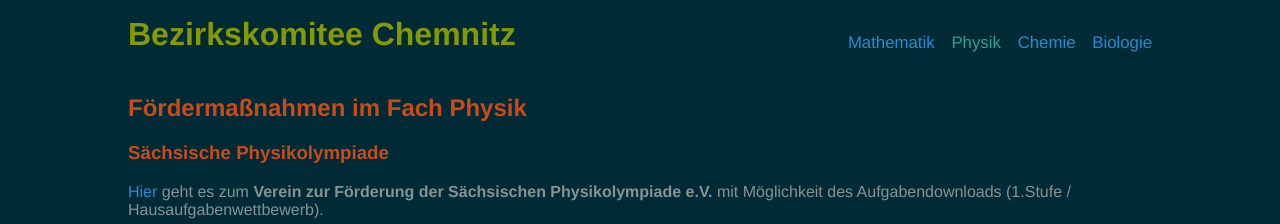
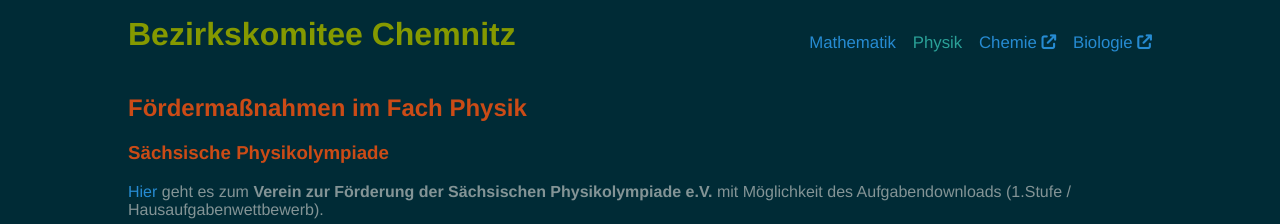
Before and after one commit to Bezirkskomitee-Chemnitz/Bezirkskomitee-Chemnitz.github.io, a Jekyll site: the page built from pages/physik/index.md, in a window 1280 px wide. Shown: the top 224 px of the page. Built offline with Jekyll 4.4.1, drawn with Linux system fonts in a browser that asks for light colours.

Commit message:
use in site.data.icons defined icons

```diff
--- a/_includes/email.html
+++ b/_includes/email.html
@@ -1,4 +1,4 @@
 <a href="mailto:{{ include.email }}">
-  <i class="fa fa-envelope"></i>
+  <i class="{{ site.data.icons.email }}"></i>
   {{ include.email }}
 </a>
--- a/_includes/header.html
+++ b/_includes/header.html
@@ -7,15 +7,16 @@
     <ul class="row">
       {% for faculty in site.topnav %}
       <li>
-        {% if faculty.external_url %}{% assign target = '_blank' %}{% else %}{% assign target = '' %}{% endif %}
+        {% if faculty.external_url %}{% assign target = '_blank' %}{% else %}{% assign target = nil %}{% endif %}
 
         {% assign url = faculty.url | relative_url %}
         {% if url contains page.permalink and page.permalink != '/' %}
         {% assign class = 'active' %}
-        {% else %}{% assign class = '' %}{% endif %}
+        {% else %}{% assign class = nil %}{% endif %}
 
         <a href="{{ faculty.external_url | default: url  }}" class="{{ class }}" target="{{ target }}">
           {{ faculty.name }}
+          {% if target %}<i class="{{ site.data.icons.external_url }}"></i>{% endif %}
         </a>
       </li>
       {% endfor %}
--- a/_includes/sidenav.html
+++ b/_includes/sidenav.html
@@ -9,8 +9,10 @@
 
       {% if entry.url or entry.external_url %}
       {% assign url = entry.url | prepend: baseurl | relative_url %}
-      <a href="{{ entry.external_url | default: url }}">
+      {% if entry.external_url %}{% assign target = '_blank' %}{% else %}{% assign target = nil %}{% endif %}
+      <a href="{{ entry.external_url | default: url }}" target="{{ target }}">
         {{ entry.title }}
+        {% if target %}<i class="{{ site.data.icons.external_url }}"></i>{% endif %}
       </a>
       {% else %}
       <span>{{ entry.title }}</span>
@@ -21,8 +23,10 @@
         {% for item in entry.items %}
         <li>
           {% assign url = item.url | prepend: baseurl | relative_url %}
-          <a href="{{ item.external_url | default: url }}">
+          {% if item.external_url %}{% assign target = '_blank' %}{% else %}{% assign target = nil %}{% endif %}
+          <a href="{{ item.external_url | default: url }}" target="{{ target }}">
             {{ item.title }}
+            {% if target %}<i class="{{ site.data.icons.external_url }}"></i>{% endif %}
           </a>
         </li>
         {% endfor %}
```
